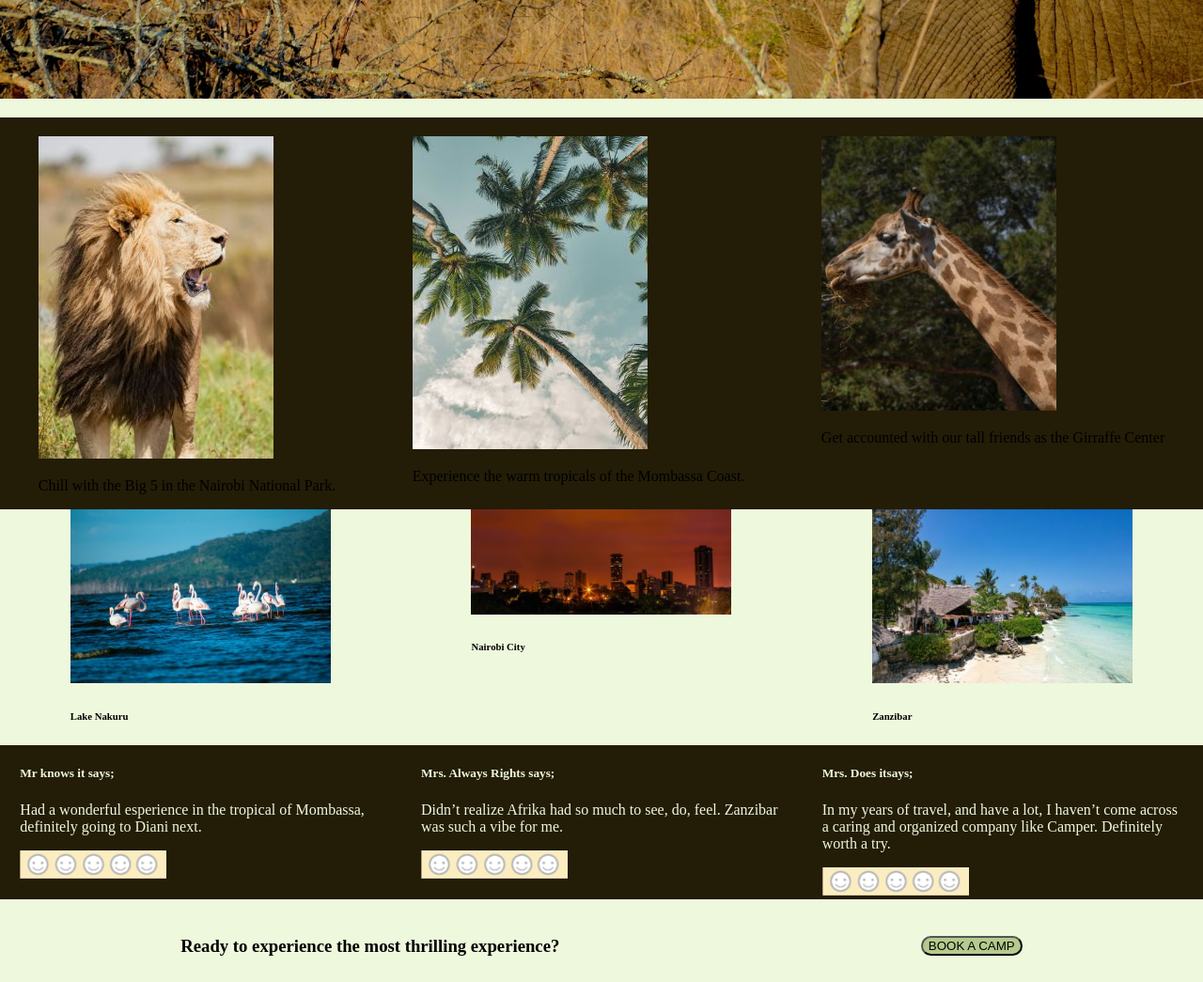
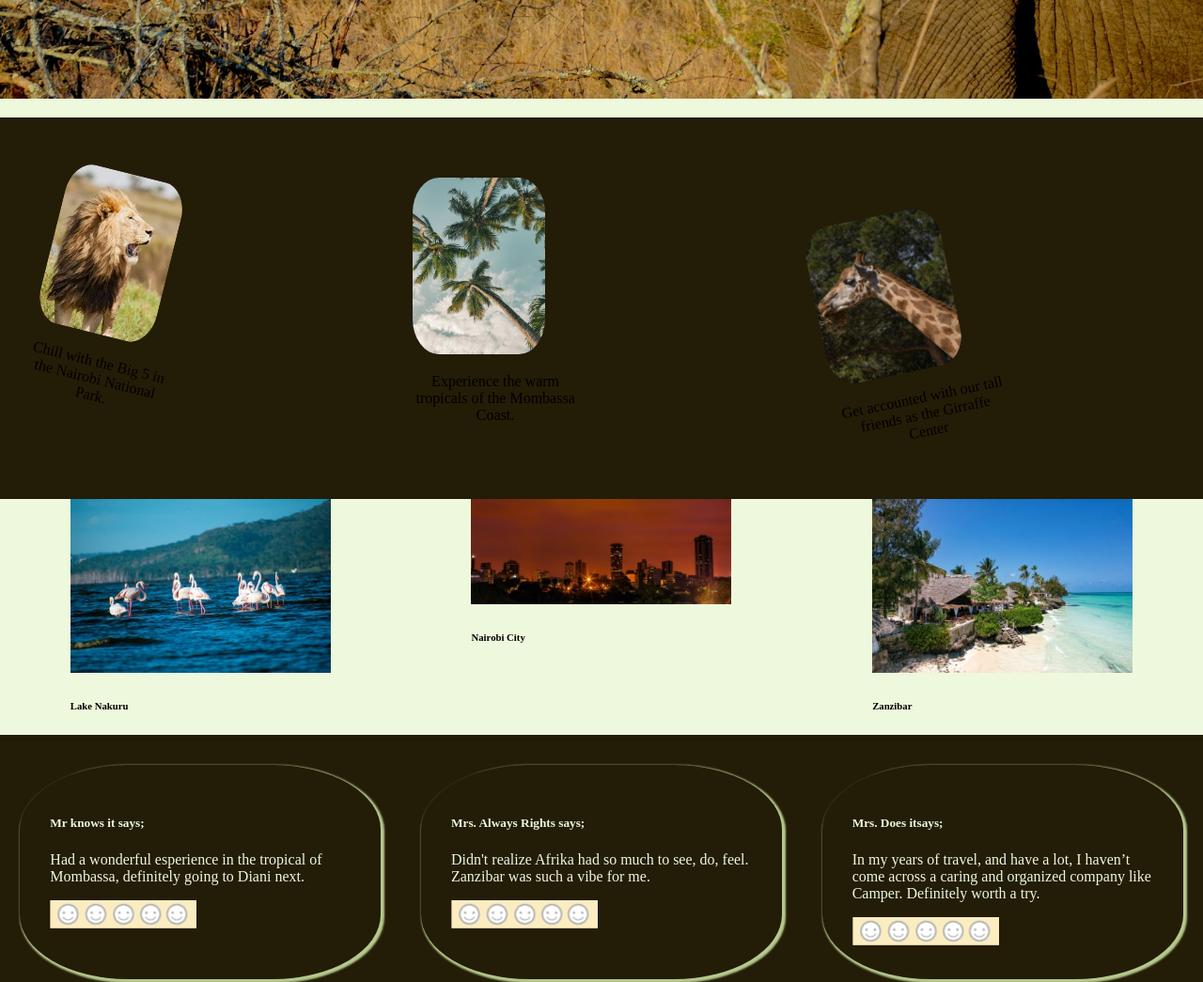
Before and after one commit to Manautea/Camper.1, a plain HTML site: page index.html in a window 1280 px wide. Shown: the part 740-1785 px from the top of the page at 94% size. Drawn offline with Linux system fonts and the light colour scheme.

Commit message:
This commit fixes some responsiveness of images as well as adds styling to some parts ie -experiences - safari examples.

```diff
--- a/index.html
+++ b/index.html
@@ -31,11 +31,11 @@
                 <img src="images/pexels-charl-durand-6436445 (1).jpg">
                 <p>Chill with the Big 5 in the Nairobi National Park.</p>
             </div>
-            <div>
+            <div class="beach">
                 <img src="images/harshil-gudka-77zGnfU_SFU-unsplash (1).jpg">
                 <p>Experience the warm tropicals of the Mombassa Coast.</p>
             </div>
-            <div>
+            <div class="girraffe">
                 <img src="images/pexels-david-ruh-17737044 (1).jpg"/>
                 <p>Get accounted with our tall friends as the Girraffe Center</p>
             </div>
@@ -64,7 +64,7 @@
                 </div>
                 <div>
                     <h5>Mrs. Always Rights says;</h5>
-                    <p>Didn’t realize Afrika had so much to see, do, feel.
+                    <p>Didn't realize Afrika had so much to see, do, feel.
                         Zanzibar was such a vibe for me. </p>
                         <img src="images/Untitled.png">
                 </div>
--- a/styles.css
+++ b/styles.css
@@ -56,18 +56,29 @@ button{
     background-color: #231C07;
     width: 100%;
     justify-content: space-around;
+    align-items: baseline;
     margin-top: 20px;
-    height: 90%vh;
     flex-wrap: wrap;
+    padding-top: 4rem;
+    padding-bottom: 4rem;
 }
-.examples>div{
-
+.lion{
+    transform: rotate(14deg);
+}
+.lion>img{
+    box-shadow: 2rem #B5CA8D;
+}
+.girraffe{
+    transform: rotate(-11.66deg);
 }
 .examples>div img{
-    max-width: 250px;
-    height: auto;
-    margin-top: 20px;
-
+    max-width: 40%;
+    padding: 0;
+    border-radius: 20%;
+}
+.examples>div p{
+    max-width: 50%;
+    text-align: center;
 }
 .destinations{
     display: flex;
@@ -84,13 +95,20 @@ button{
 }
 .experiences{
     display: flex;
+    flex-wrap: wrap;
+    width: 100%;
     justify-content: space-around;
-    width: 100%;
-    flex-wrap: wrap;
 }
 .experiences>div{
-    max-width: 30%;
+    max-width: 25%;
     color:#EEF8DC;
+    padding: 2rem;
+    box-shadow:2px 2px 2px 2px #B5CA8D;
+    border-radius: 30%;
+    margin: 2rem 0;
+}
+.experiences>div img{
+    max-width: 60%;
 }
 .call{
     display: flex;
```
